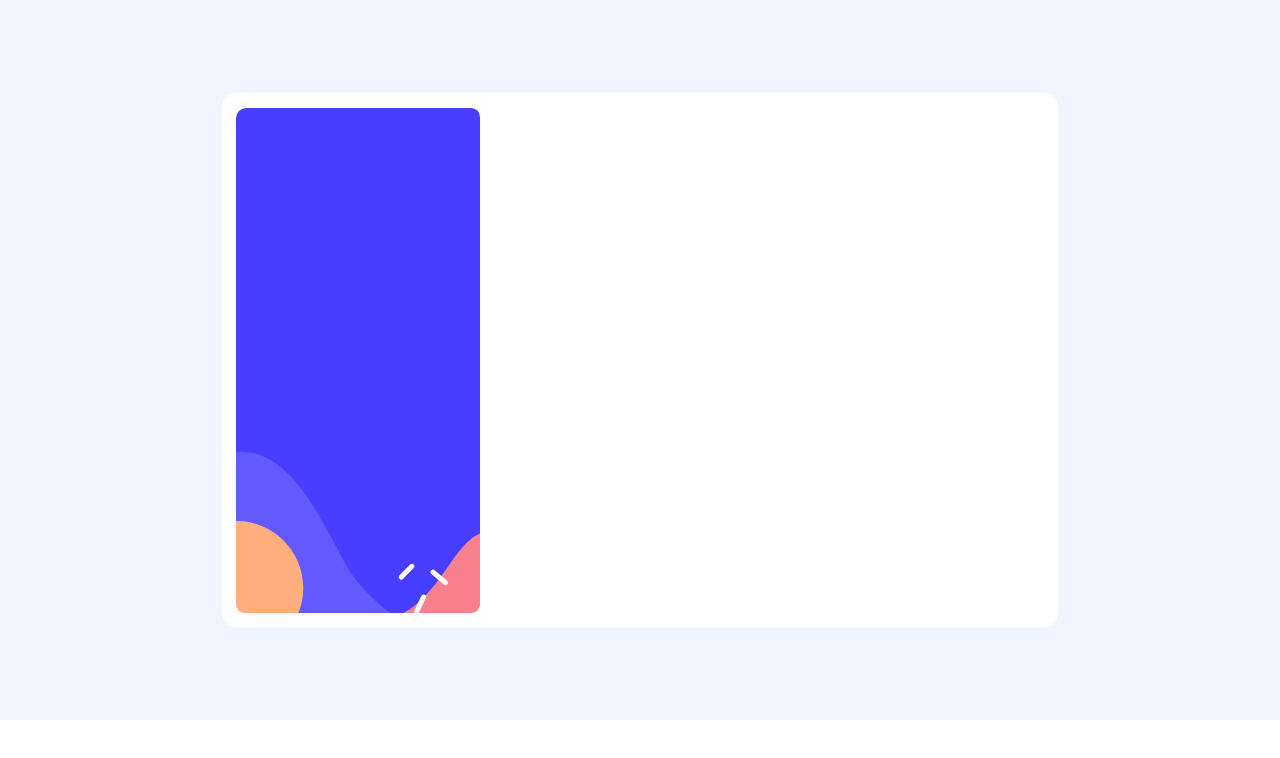
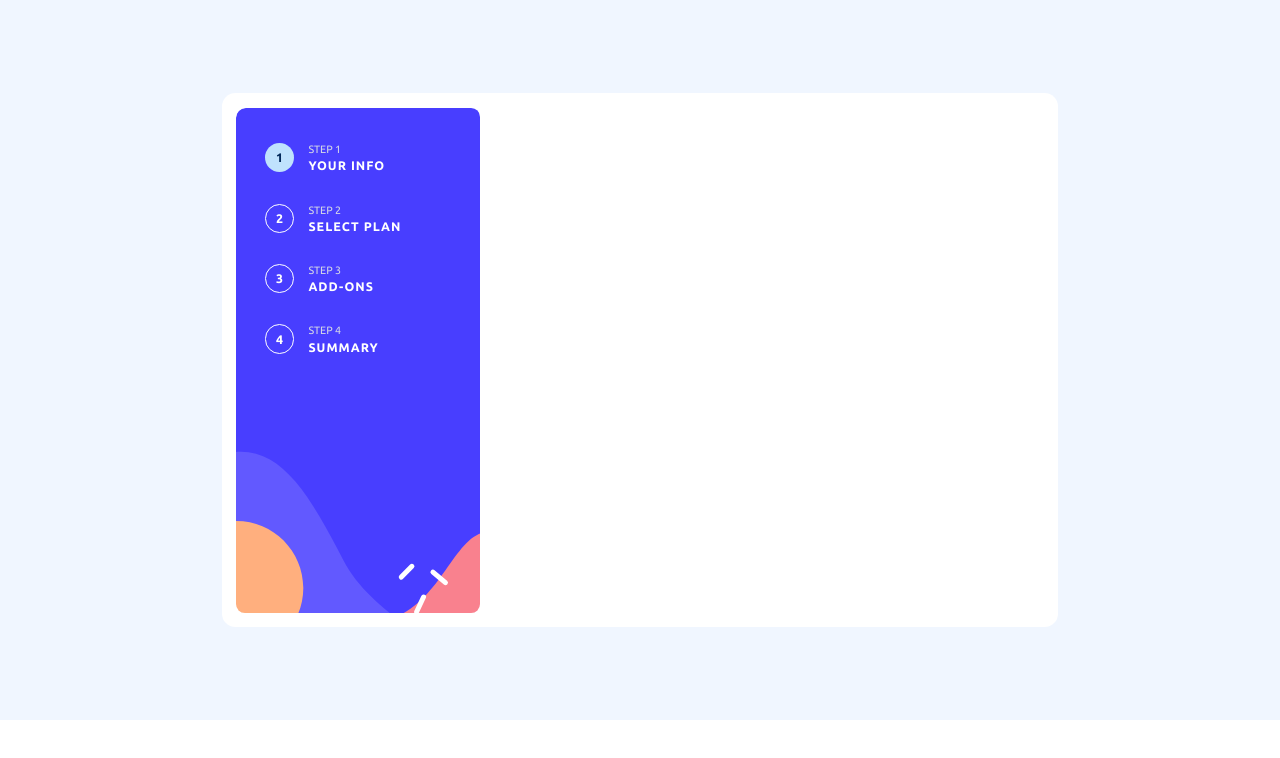
Before and after one commit to CodeVee/multi-step-form, an Angular app: page / in a window 1280 px wide. Shown: the top 758 px of the page. Built offline with nearby package versions, Linux system fonts and the light colour scheme.

Commit message:
added sidelink

```diff
--- a/src/app/sidebar/sidebar.component.html
+++ b/src/app/sidebar/sidebar.component.html
@@ -1,3 +1,5 @@
 <aside class="w-[27.4rem] h-full rounded-2xl pt-16 pl-3.2 bg-sidebar-desktop">
-
+  <div class="flex flex-col gap-3.2">
+    <app-sidebar-link *ngFor="let link of links" [step]="link.step" [stage]="link.stage" [active]="link.step === activeStep"></app-sidebar-link>
+  </div>
 </aside>
--- a/src/app/sidebar/sidebar.component.ts
+++ b/src/app/sidebar/sidebar.component.ts
@@ -1,13 +1,27 @@
 import { Component } from '@angular/core';
 import { CommonModule } from '@angular/common';
+import { SidebarLinkComponent } from '../sidebar-link/sidebar-link.component';
 
 @Component({
   selector: 'app-sidebar',
   standalone: true,
-  imports: [CommonModule],
+  imports: [CommonModule, SidebarLinkComponent],
   templateUrl: './sidebar.component.html',
   styles: []
 })
 export class SidebarComponent {
+  links = LINKS
+  activeStep = 1
+}
 
+interface Link {
+  step: number
+  stage: string
 }
+
+const LINKS: Link[] = [
+  { step: 1, stage: 'your info'},
+  { step: 2, stage: 'select plan'},
+  { step: 3, stage: 'add-ons'},
+  { step: 4, stage: 'summary'},
+]
```
